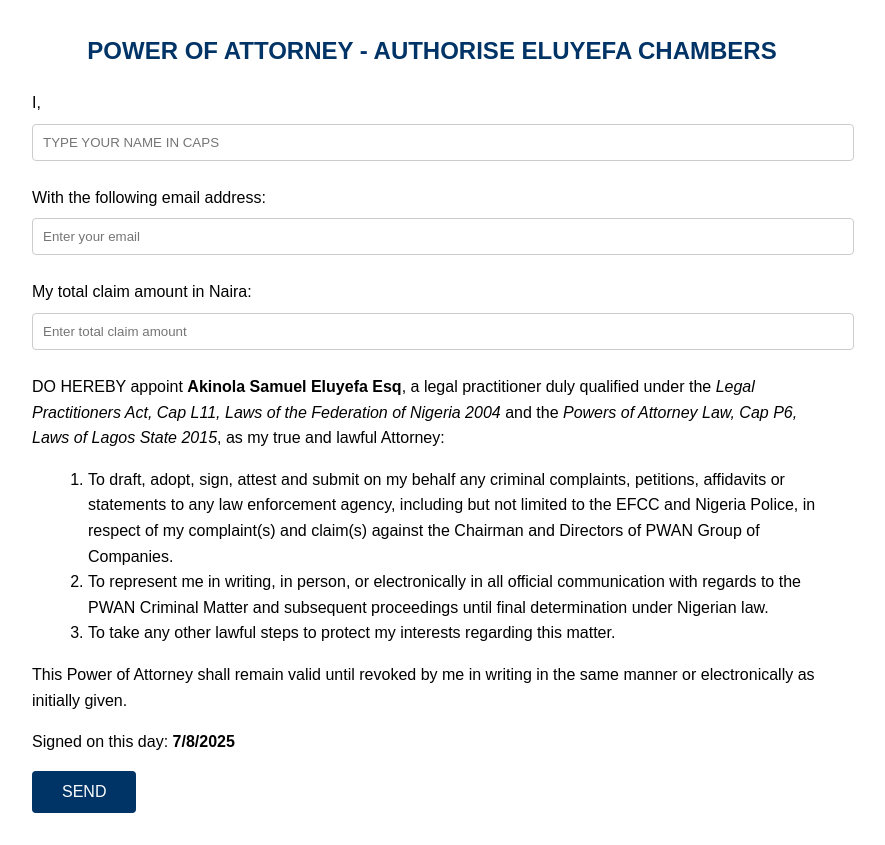
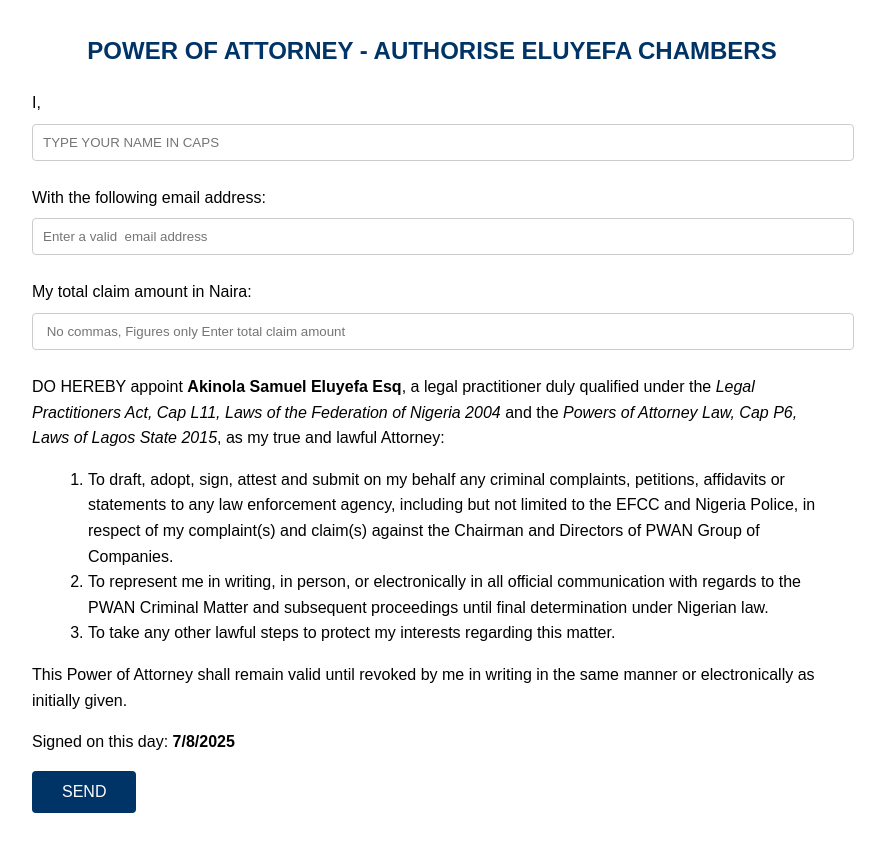
Before and after one commit to MRKIKSY/Powerofattorneybackend, a plain HTML site: page index.html in a window 1280 px wide. Shown: the whole page, without its empty margins (0-885 px from the left). Drawn offline with Linux system fonts and the light colour scheme.

Commit message:
asasdsad

```diff
--- a/index.html
+++ b/index.html
@@ -24,7 +24,7 @@
     <input
       type="email"
       id="email"
-      placeholder="Enter your email"
+      placeholder="Enter a valid  email address "
       required
       style="width: 100%; padding: 10px; margin: 8px 0; border: 1px solid #ccc; border-radius: 4px;"
     >
@@ -35,7 +35,7 @@
     <input
       type="number"
       id="amount"
-      placeholder="Enter total claim amount"
+      placeholder=" No commas, Figures only Enter total claim amount"
       required
       style="width: 100%; padding: 10px; margin: 8px 0; border: 1px solid #ccc; border-radius: 4px;"
     >
```
